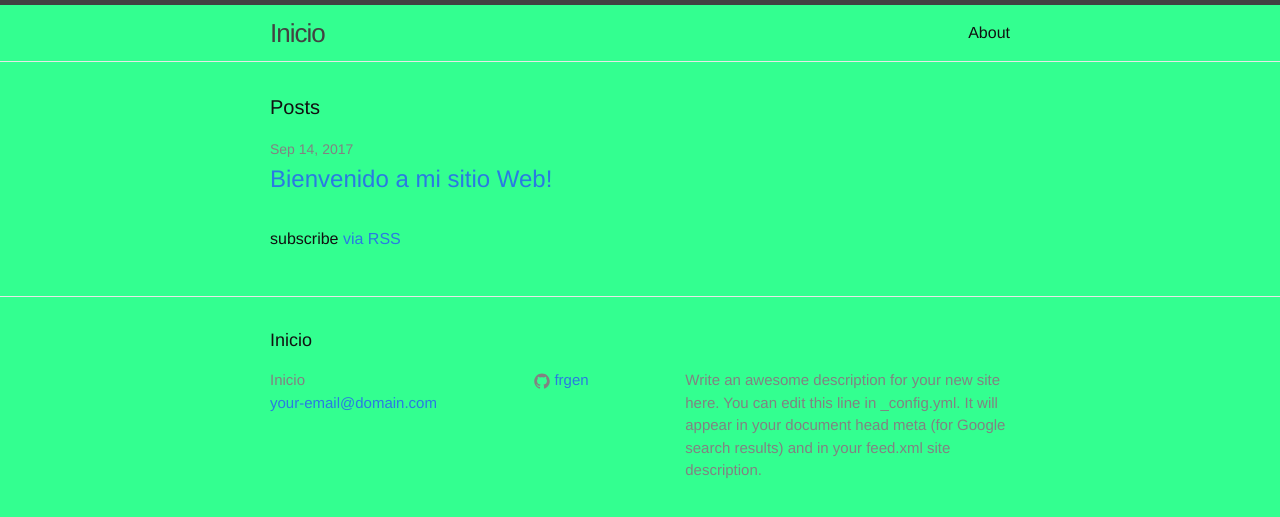
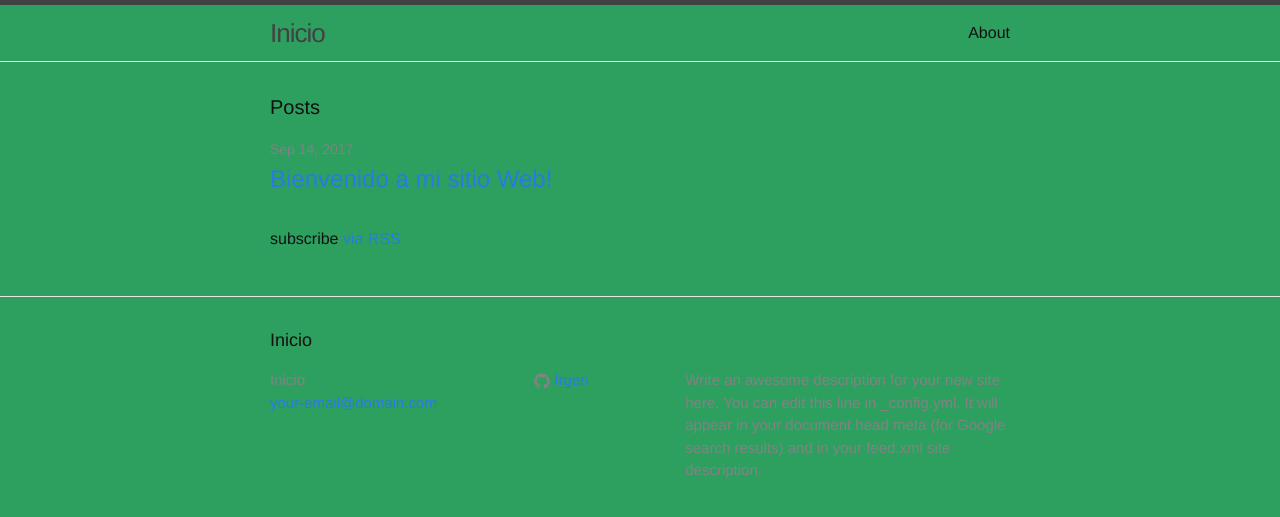
Before and after one commit to frgen/prueba-1, a Jekyll site: the page built from index.html, in a window 1280 px wide. Shown: the top 517 px of the page. Built offline with Jekyll 4.4.1, drawn with Linux system fonts in a browser that asks for light colours.

Commit message:
Update main.scss

```diff
--- a/css/main.scss
+++ b/css/main.scss
@@ -15,7 +15,7 @@ $base-line-height: 1.5;
 $spacing-unit:     30px;
 
 $text-color:       #111;
-$background-color: #33ff90;
+$background-color: #2da060;
 $brand-color:      #2a7ae2;
 
 $grey-color:       #828282;
```
